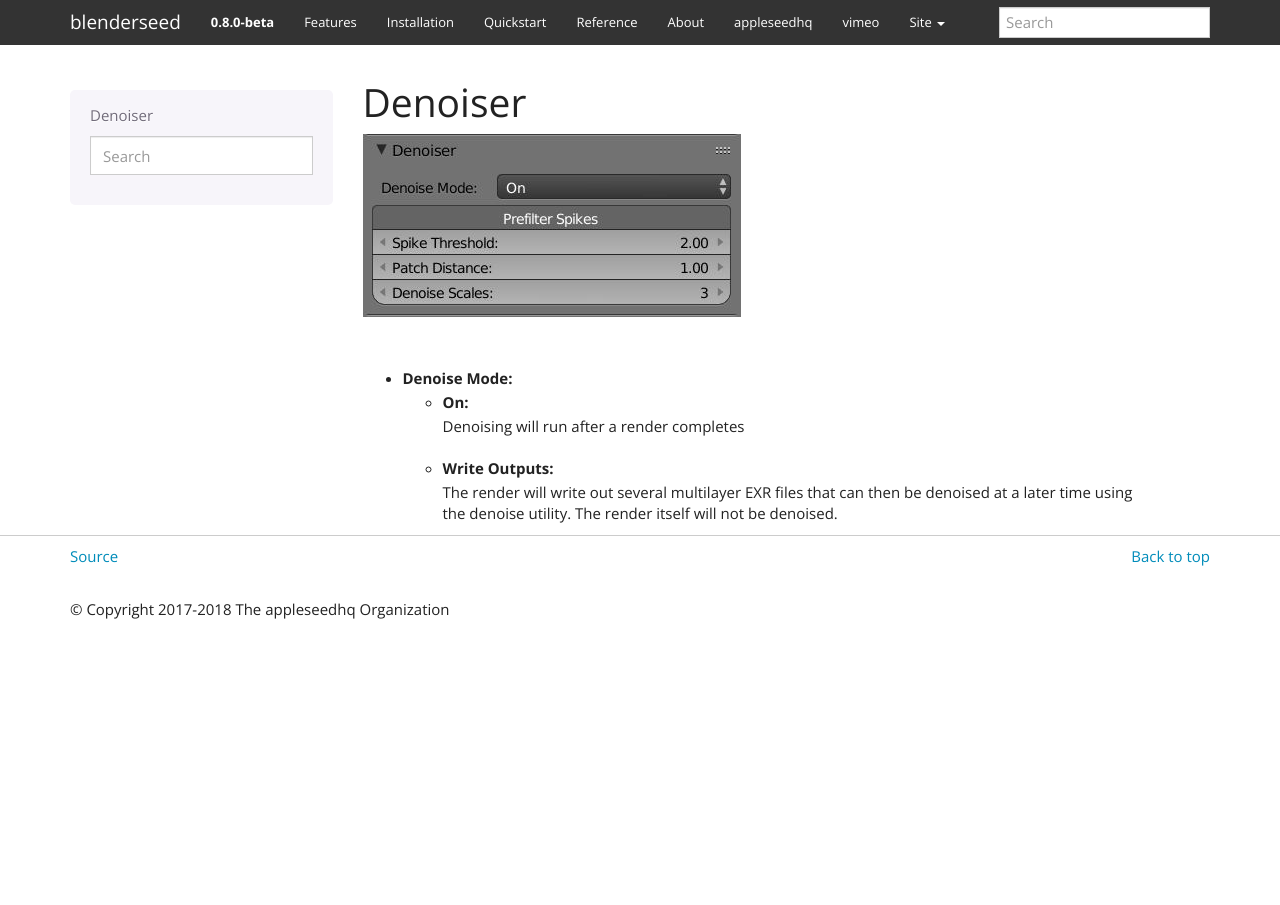
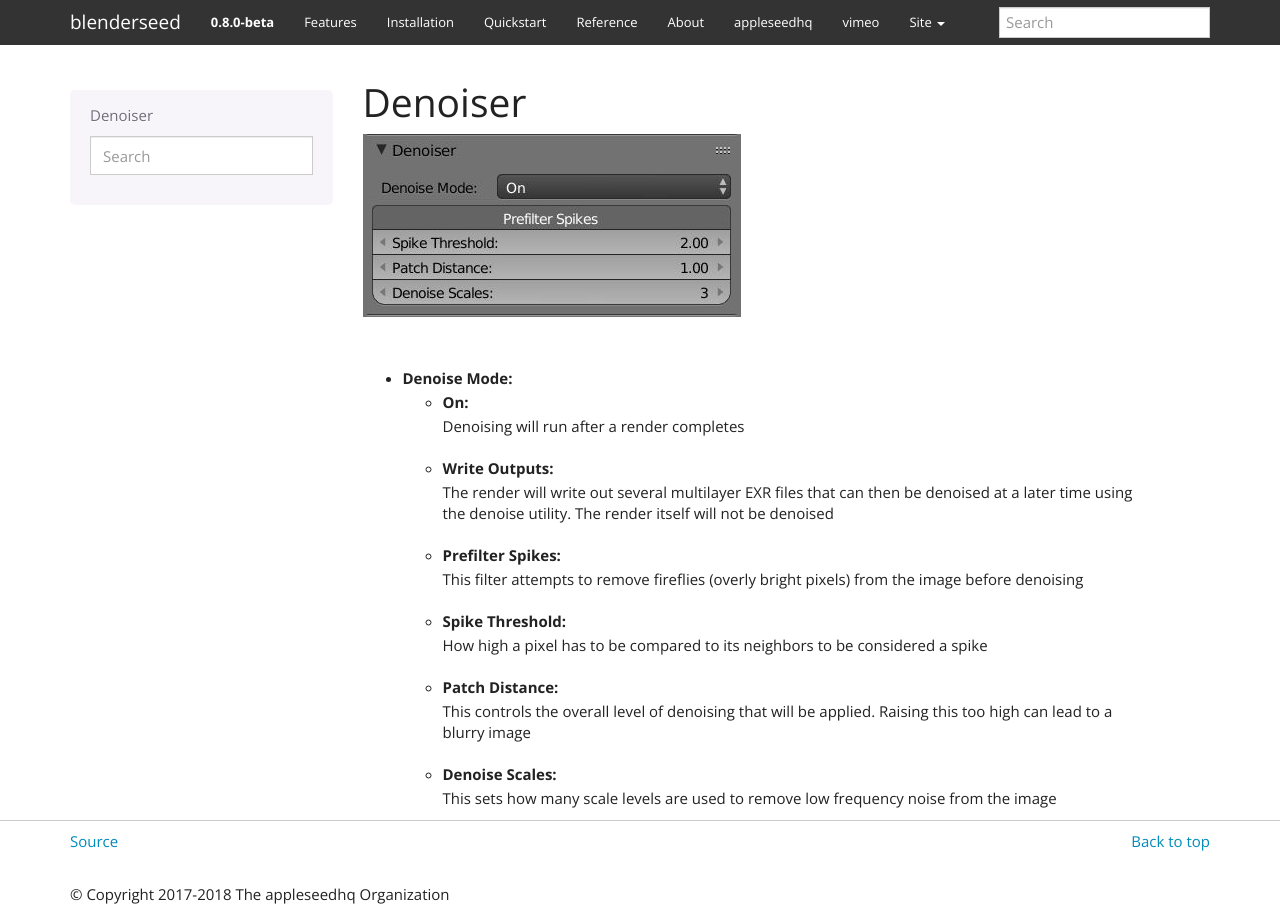
Before and after one commit to appleseedhq/blenderseed, a Sphinx documentation site: the page built from docs/panels/render/denoiser.rst, in a window 1280 px wide. Built offline with Sphinx 7.4.7, drawn with Linux system fonts in a browser that asks for light colours.

Commit message:
Update denoiser doc page

```diff
--- a/docs/panels/render/denoiser.rst
+++ b/docs/panels/render/denoiser.rst
@@ -9,4 +9,12 @@ Denoiser
     - On:
         Denoising will run after a render completes
     - Write Outputs:
-        The render will write out several multilayer EXR files that can then be denoised at a later time using the denoise utility.  The render itself will not be denoised.
+        The render will write out several multilayer EXR files that can then be denoised at a later time using the denoise utility.  The render itself will not be denoised
+    - Prefilter Spikes:
+        This filter attempts to remove fireflies (overly bright pixels) from the image before denoising
+    - Spike Threshold:
+        How high a pixel has to be compared to its neighbors to be considered a spike
+    - Patch Distance:
+        This controls the overall level of denoising that will be applied.  Raising this too high can lead to a blurry image
+    - Denoise Scales:
+        This sets how many scale levels are used to remove low frequency noise from the image
```
